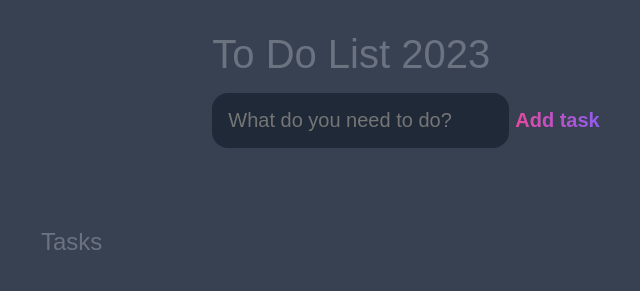
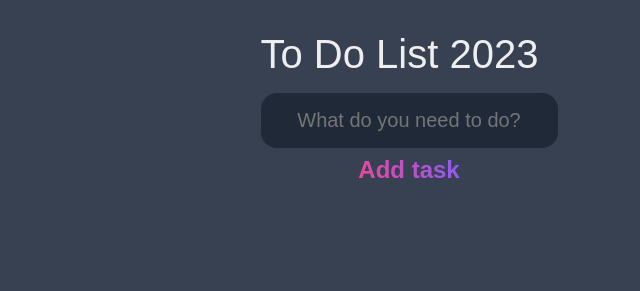
Before and after one commit to TechnoAndy/New-to-do-list, a plain HTML site: page index.html in a window 1280 px wide. Shown: the whole page, without its empty margins (231-871 px from the left). Drawn offline with Linux system fonts and the light colour scheme.

Commit message:
Add final styling touches

```diff
--- a/index.html
+++ b/index.html
@@ -25,7 +25,7 @@
   <main>
 
     <section class="task-list">
-      <h2>Tasks</h2>
+      <!-- <h2>Tasks</h2> -->
       <div id="tasks">
 
         <!-- <div class="task">
--- a/style.css
+++ b/style.css
@@ -32,12 +32,8 @@ header {
 header h1 {
   font-size: 2.5rem;
   font-weight: 300;
-  color: var(--gray);
+  color: var(--light);
   margin-bottom: 1rem;
-}
-
-#new-task-form {
-  display: flex;
 }
 
 input, button {
@@ -52,14 +48,17 @@ input, button {
   background-color: var(--darker);
   padding: 1rem;
   border-radius: 1rem;
-  /* margin-right: 1rem; */
+  text-align: center;
   color: var(--light);
   font-size: 1.25rem;
 }
 
 #new-task-submit {
+  display: block;
+  margin: auto;
+  padding-top: .5rem;
   color: var(--pink);
-  font-size: 1.25rem;
+  font-size: 1.5rem;
   font-weight: 700;
   background-image: linear-gradient(to right, var(--pink), var(--purple));
   -webkit-background-clip: text;
@@ -88,12 +87,11 @@ main {
   padding: 1rem;
 }
 
-.task-list h2 {
-  font-size: 1.5rem;
+/* .task-list h2 {
+  font-size: 1.7rem;
   font-weight: 300;
-  color: var(--gray);
-  margin-bottom: 1rem;
-}
+  color: var(--light);
+} */
 
 #tasks .task {
   display: flex;
@@ -106,9 +104,9 @@ main {
 
 }
 
-/* #tasks .task .content {
+#tasks .task .content {
   flex: 1 1 0%;
-} */
+}
 
 #tasks .task .content .text {
   color: var(--light);
```
